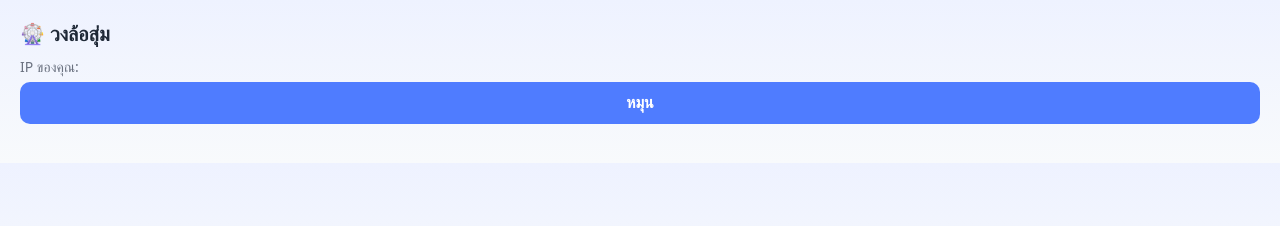
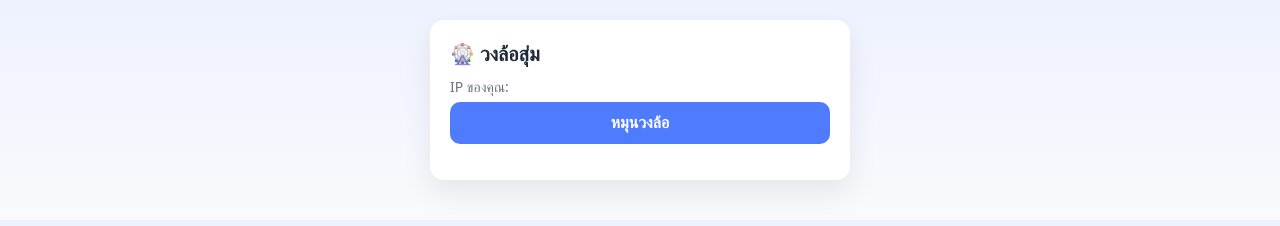
Before and after one commit to QUE54/Ipspin, a website: page public/index.html in a window 1280 px wide. Drawn offline with Linux system fonts and the light colour scheme; no server answers.

Commit message:
Update index.html

```diff
--- a/public/index.html
+++ b/public/index.html
@@ -6,12 +6,15 @@
 <link rel="stylesheet" href="style.css">
 </head>
 <body>
-<h2>🎡 วงล้อสุ่ม</h2>
-<p>IP ของคุณ: <span id="myip"></span></p>
-<p id="status"></p>
-<button id="spinBtn">หมุน</button>
-<h3 id="result"></h3>
-
+<div class="container">
+  <div class="card">
+    <h2>🎡 วงล้อสุ่ม</h2>
+    <p>IP ของคุณ: <b id="myip"></b></p>
+    <p id="status"></p>
+    <button id="spinBtn">หมุนวงล้อ</button>
+    <div class="result" id="result"></div>
+  </div>
+</div>
 <script src="app.js"></script>
 </body>
 </html>
```
